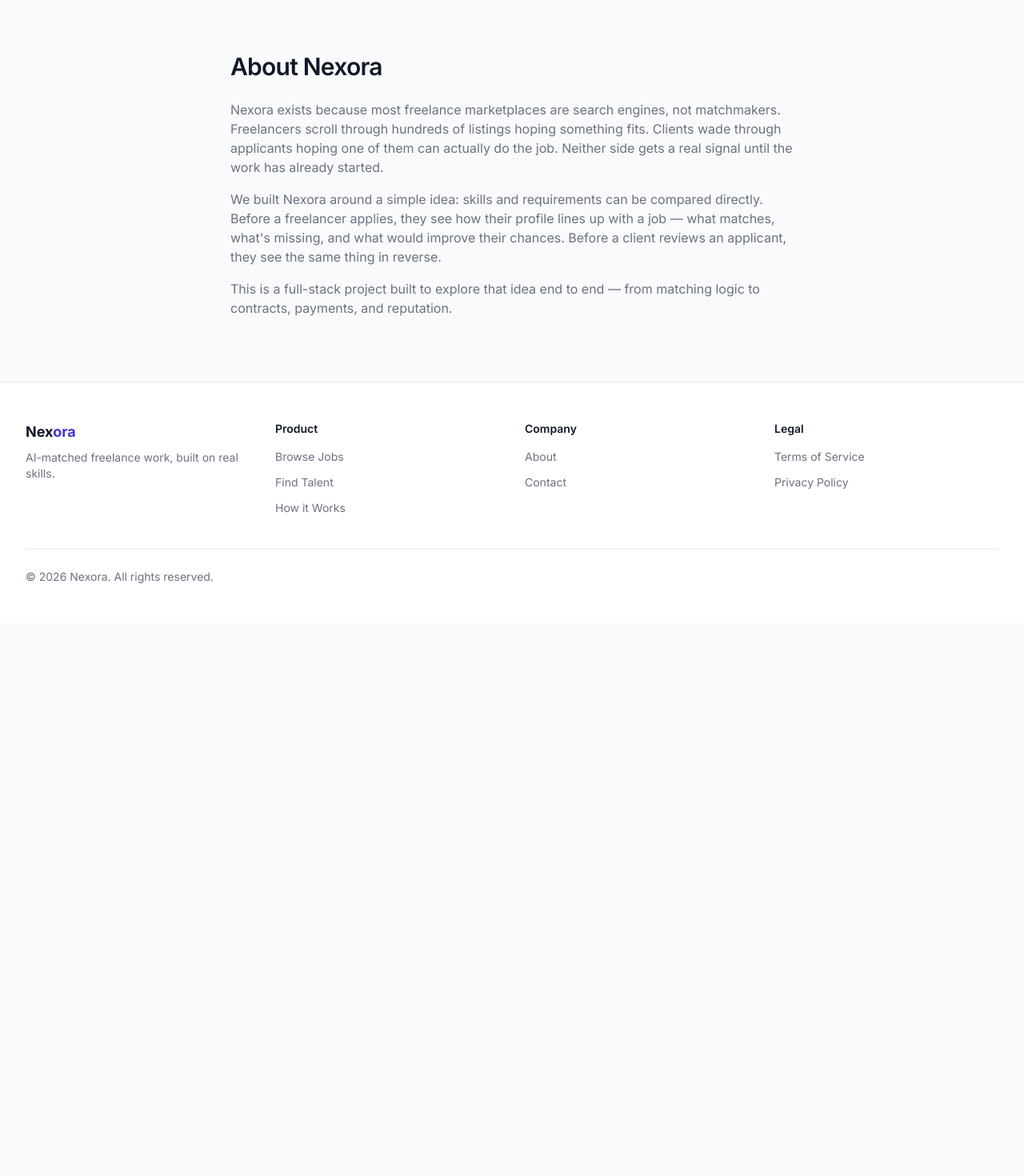
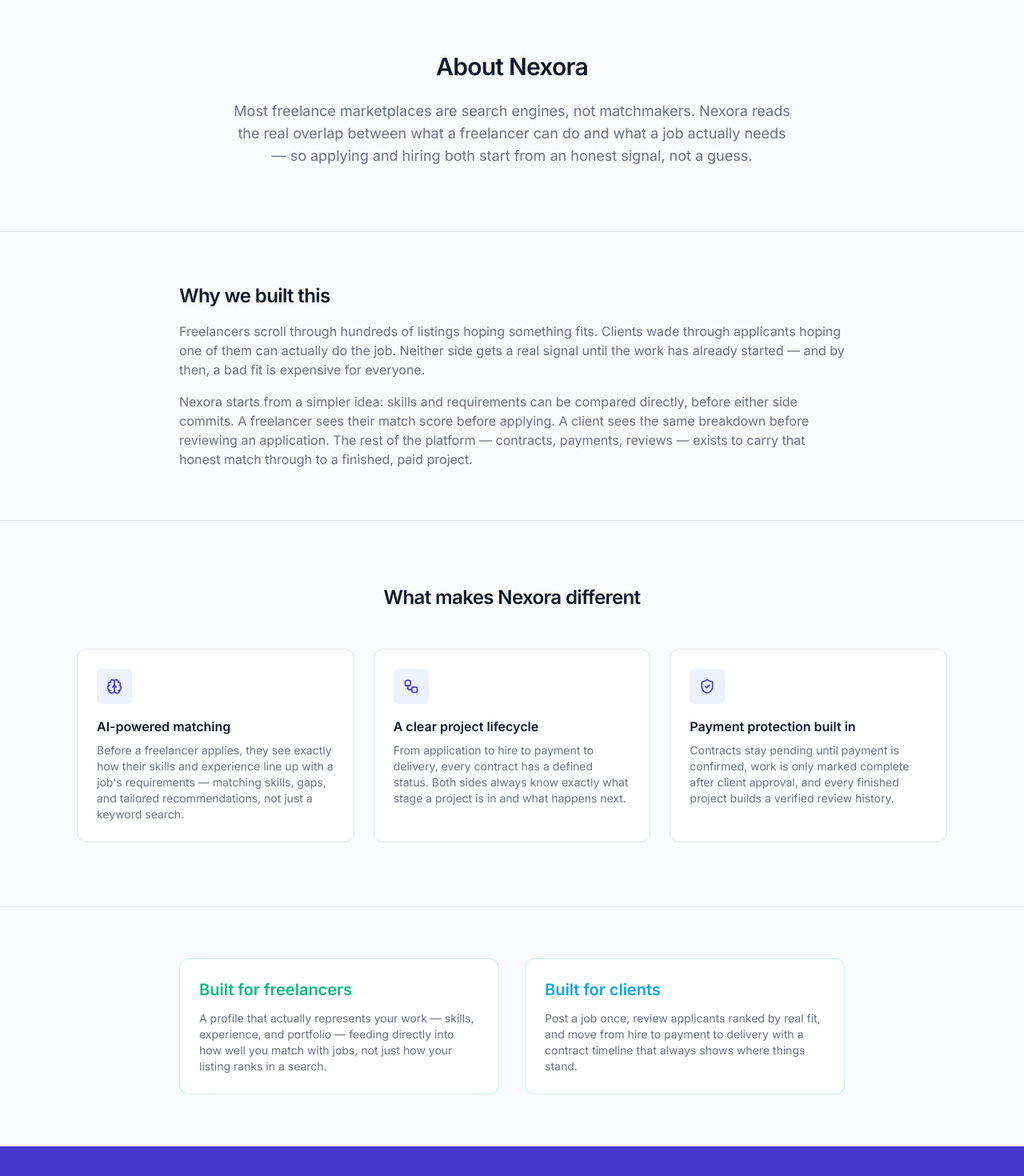
Before and after one commit to ShantoSarkar34/nexora-marketplace, a Next.js app: page /about in a window 1280 px wide. Shown: the part 80-1550 px from the top of the page at 80% size. Before the commit the page ends 859 px from the top, so only its background shows below. Built offline with nearby package versions, Linux system fonts and the light colour scheme; no server answers.

Commit message:
about page edited

```diff
--- a/src/app/(public)/about/page.tsx
+++ b/src/app/(public)/about/page.tsx
@@ -1,25 +1,183 @@
+"use client";
+
+import Link from "next/link";
+import { motion } from "framer-motion";
+import { Brain, ShieldCheck, Workflow } from "lucide-react";
+
+import { Button } from "@/components/ui/button";
+
+const fadeUp = {
+  hidden: { opacity: 0, y: 24 },
+  visible: { opacity: 1, y: 0 },
+};
+
+const differentiators = [
+  {
+    icon: Brain,
+    title: "AI-powered matching",
+    description:
+      "Before a freelancer applies, they see exactly how their skills and experience line up with a job's requirements — matching skills, gaps, and tailored recommendations, not just a keyword search.",
+  },
+  {
+    icon: Workflow,
+    title: "A clear project lifecycle",
+    description:
+      "From application to hire to payment to delivery, every contract has a defined status. Both sides always know exactly what stage a project is in and what happens next.",
+  },
+  {
+    icon: ShieldCheck,
+    title: "Payment protection built in",
+    description:
+      "Contracts stay pending until payment is confirmed, work is only marked complete after client approval, and every finished project builds a verified review history.",
+  },
+];
+
 export default function AboutPage() {
   return (
-    <div className="mx-auto max-w-3xl px-4 py-20 sm:px-6 lg:px-8">
-      <h1>About Nexora</h1>
-      <p className="text-text-secondary mt-6">
-        Nexora exists because most freelance marketplaces are search engines,
-        not matchmakers. Freelancers scroll through hundreds of listings hoping
-        something fits. Clients wade through applicants hoping one of them can
-        actually do the job. Neither side gets a real signal until the work has
-        already started.
-      </p>
-      <p className="text-text-secondary mt-4">
-        We built Nexora around a simple idea: skills and requirements can be
-        compared directly. Before a freelancer applies, they see how their
-        profile lines up with a job — what matches, what&apos;s missing, and
-        what would improve their chances. Before a client reviews an applicant,
-        they see the same thing in reverse.
-      </p>
-      <p className="text-text-secondary mt-4">
-        This is a full-stack project built to explore that idea end to end —
-        from matching logic to contracts, payments, and reputation.
-      </p>
+    <div>
+      <section className="mx-auto max-w-3xl px-4 py-20 text-center sm:px-6 lg:px-8">
+        <motion.div
+          initial="hidden"
+          animate="visible"
+          variants={{ visible: { transition: { staggerChildren: 0.12 } } }}
+        >
+          <motion.h1 variants={fadeUp} transition={{ duration: 0.5 }}>
+            About Nexora
+          </motion.h1>
+          <motion.p
+            variants={fadeUp}
+            transition={{ duration: 0.5 }}
+            className="mt-6 text-lg text-text-secondary"
+          >
+            Most freelance marketplaces are search engines, not matchmakers.
+            Nexora reads the real overlap between what a freelancer can do
+            and what a job actually needs — so applying and hiring both start
+            from an honest signal, not a guess.
+          </motion.p>
+        </motion.div>
+      </section>
+
+      <section className="border-y border-border bg-surface-muted">
+        <div className="mx-auto max-w-4xl px-4 py-16 sm:px-6 lg:px-8">
+          <motion.div
+            initial="hidden"
+            whileInView="visible"
+            viewport={{ once: true }}
+            variants={fadeUp}
+            transition={{ duration: 0.5 }}
+          >
+            <h2>Why we built this</h2>
+            <p className="mt-4 text-text-secondary">
+              Freelancers scroll through hundreds of listings hoping
+              something fits. Clients wade through applicants hoping one of
+              them can actually do the job. Neither side gets a real signal
+              until the work has already started — and by then, a bad fit is
+              expensive for everyone.
+            </p>
+            <p className="mt-4 text-text-secondary">
+              Nexora starts from a simpler idea: skills and requirements can
+              be compared directly, before either side commits. A freelancer
+              sees their match score before applying. A client sees the same
+              breakdown before reviewing an application. The rest of the
+              platform — contracts, payments, reviews — exists to carry that
+              honest match through to a finished, paid project.
+            </p>
+          </motion.div>
+        </div>
+      </section>
+
+      <section className="mx-auto max-w-6xl px-4 py-20 sm:px-6 lg:px-8">
+        <motion.h2
+          initial="hidden"
+          whileInView="visible"
+          viewport={{ once: true }}
+          variants={fadeUp}
+          transition={{ duration: 0.5 }}
+          className="text-center"
+        >
+          What makes Nexora different
+        </motion.h2>
+
+        <div className="mt-12 grid gap-6 md:grid-cols-3">
+          {differentiators.map((item, i) => {
+            const Icon = item.icon;
+            return (
+              <motion.div
+                key={item.title}
+                initial="hidden"
+                whileInView="visible"
+                viewport={{ once: true }}
+                variants={fadeUp}
+                transition={{ duration: 0.5, delay: i * 0.1 }}
+                className="rounded-card border border-border bg-surface p-6"
+              >
+                <div className="flex h-11 w-11 items-center justify-center rounded-md bg-brand-50 text-brand-600">
+                  <Icon className="h-5 w-5" />
+                </div>
+                <h3 className="mt-4 text-base">{item.title}</h3>
+                <p className="mt-2 text-sm text-text-secondary">{item.description}</p>
+              </motion.div>
+            );
+          })}
+        </div>
+      </section>
+
+      <section className="border-y border-border bg-surface-muted">
+        <div className="mx-auto max-w-4xl px-4 py-16 sm:px-6 lg:px-8">
+          <motion.div
+            initial="hidden"
+            whileInView="visible"
+            viewport={{ once: true }}
+            variants={fadeUp}
+            transition={{ duration: 0.5 }}
+            className="grid gap-8 md:grid-cols-2"
+          >
+            <div className="rounded-card border border-freelancer-500/20 bg-surface p-6">
+              <h3 className="text-freelancer-500">Built for freelancers</h3>
+              <p className="mt-3 text-sm text-text-secondary">
+                A profile that actually represents your work — skills,
+                experience, and portfolio — feeding directly into how well
+                you match with jobs, not just how your listing ranks in a
+                search.
+              </p>
+            </div>
+            <div className="rounded-card border border-client-500/20 bg-surface p-6">
+              <h3 className="text-client-500">Built for clients</h3>
+              <p className="mt-3 text-sm text-text-secondary">
+                Post a job once, review applicants ranked by real fit, and
+                move from hire to payment to delivery with a contract
+                timeline that always shows where things stand.
+              </p>
+            </div>
+          </motion.div>
+        </div>
+      </section>
+
+      <motion.section
+        initial="hidden"
+        whileInView="visible"
+        viewport={{ once: true }}
+        variants={fadeUp}
+        transition={{ duration: 0.5 }}
+        className="bg-brand-600"
+      >
+        <div className="mx-auto max-w-7xl px-4 py-16 text-center sm:px-6 lg:px-8">
+          <h2 className="text-white">Ready to try it yourself?</h2>
+          <p className="mt-3 text-brand-100">
+            Join as a freelancer or post your first job as a client.
+          </p>
+          <div className="mt-8 flex flex-wrap justify-center gap-3">
+            <Link href="/register?role=freelancer">
+              <Button size="lg" variant="secondary">Find work</Button>
+            </Link>
+            <Link href="/register?role=client">
+              <Button size="lg" className="bg-white text-brand-600 hover:bg-brand-50">
+                Hire talent
+              </Button>
+            </Link>
+          </div>
+        </div>
+      </motion.section>
     </div>
   );
 }
```
